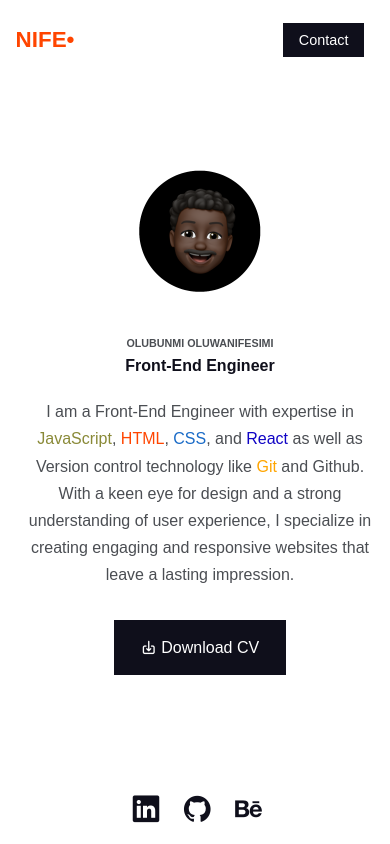
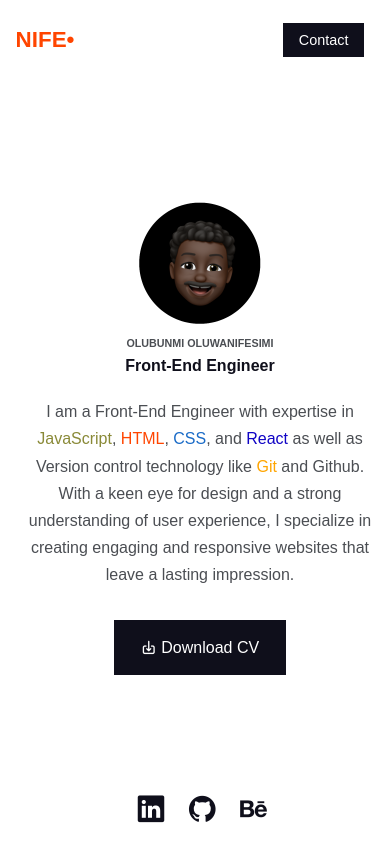
Before and after one commit to OLUBUNMII/portfolio, a plain HTML site: page index.html in a window 390 px wide. Shown: the top 844 px of the page. Drawn offline with nearby package versions, Linux system fonts and the light colour scheme.

Commit message:
minor position changes

```diff
--- a/style.css
+++ b/style.css
@@ -616,7 +616,7 @@ footer ul li a:hover:after {
   .header__image{
     position: absolute;
     width: 35%;
-    top: -40rem;
+    top: -38rem;
     right: 7rem;
   }
 
@@ -635,7 +635,7 @@ footer ul li a:hover:after {
     flex-direction: row;
     position: absolute;
     margin-bottom: 13rem;
-    margin-right: -370px;
+    margin-right: -375px;
     font-size: 2rem;
   }
 
```
